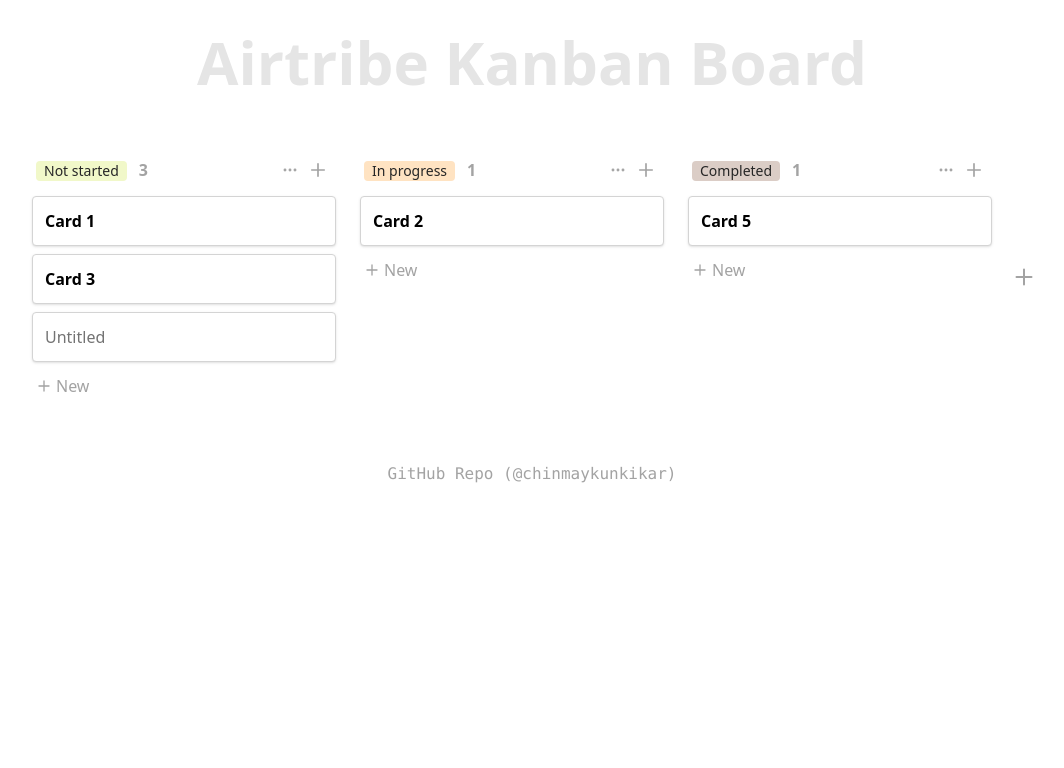
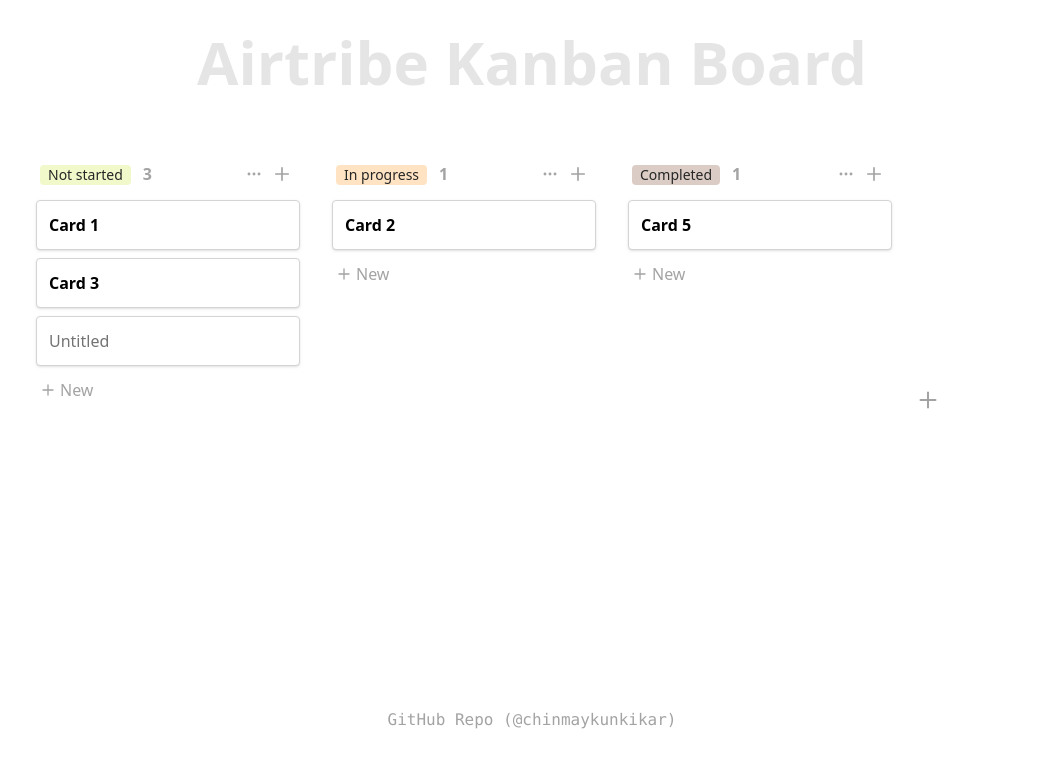
Before and after one commit to chinmaykunkikar/airtribe-kanban, a React (Vite) app: page / in a window 1280 px wide. Shown: the top 768 px of the page, without its empty margins (108-1172 px from the left). Built offline with nearby package versions, Linux system fonts and the light colour scheme.

Commit message:
Things worked on during interview on 231123
- Add  a fix width of statuses.
- Add overflow for statuses.
- Fix dragging. Now we can drop cards under a status to add it to that status.
-  Add dragging hints by changing status colors.

```diff
--- a/src/components/Board.jsx
+++ b/src/components/Board.jsx
@@ -1,11 +1,12 @@
 import { PlusIcon } from "@heroicons/react/24/outline";
-import { useContext } from "react";
+import { useContext, useState } from "react";
 import AppContext from "../contexts/AppContext";
 import DetailsPage from "./Details";
 import Status from "./Status";
 
 export default function Board() {
   const { state, dispatch } = useContext(AppContext);
+  const [droppable, setDroppable] = useState(false);
 
   const selectedTaskId = state.selectedTaskId;
 
@@ -36,14 +37,18 @@ export default function Board() {
         <DetailsPage taskId={selectedTaskId} />
       ) : (
         <>
+          <div className="flex overflow-x-auto">
             {state.statuses.map((status) => (
               <Status
                 key={status.id}
                 id={status.id}
                 name={status.name}
                 color={status.color}
+                droppable={droppable}
+                setDroppable={setDroppable}
               />
             ))}
+          </div>
           <button
             className="rounded px-2 text-neutral-400 hover:bg-neutral-100"
             title="Add a new status"
--- a/src/components/Card.jsx
+++ b/src/components/Card.jsx
@@ -6,8 +6,6 @@ export default function Card({
   title,
   task,
   onDragStart,
-  onDragOver,
-  onDrop,
   onClick,
   isNew,
   onSave,
@@ -23,8 +21,6 @@ export default function Card({
     <div
       draggable={!isNew}
       onDragStart={(e) => onDragStart(e, task)}
-      onDragOver={(e) => onDragOver(e)}
-      onDrop={(e) => onDrop(e, task.status)}
       onClick={() => onClick && onClick(id)}
       className="group relative mb-2 rounded border border-neutral-300 bg-white p-3 shadow hover:cursor-pointer hover:bg-neutral-100"
     >
--- a/src/components/Status.jsx
+++ b/src/components/Status.jsx
@@ -1,10 +1,11 @@
 import { EllipsisHorizontalIcon, PlusIcon } from "@heroicons/react/24/outline";
-import { useContext, useEffect } from "react";
+import { useContext, useEffect, useState } from "react";
 import AppContext from "../contexts/AppContext";
 import Card from "./Card";
 
-export default function Status({ id, name, color }) {
+export default function Status({ id, name, color, droppable, setDroppable }) {
   const { state, dispatch } = useContext(AppContext);
+  const [draggedOver, setDraggedOver] = useState(false);
 
   useEffect(() => {
     dispatch({ type: "SAVE_STATE" });
@@ -14,7 +15,6 @@ export default function Status({ id, name, color }) {
     const existingNewTask = state.tasks.find(
       (task) => task.status === id && task.title === "",
     );
-    console.log(state.tasks);
     if (!existingNewTask) {
       dispatch({
         type: "ADD_TASK",
@@ -31,6 +31,7 @@ export default function Status({ id, name, color }) {
   }
 
   function handleDragStart(e, task) {
+    setDroppable(true);
     e.dataTransfer.setData(
       "text/plain",
       JSON.stringify({ taskId: task.id, status: task.status }),
@@ -39,6 +40,7 @@ export default function Status({ id, name, color }) {
 
   function handleDragOver(e) {
     e.preventDefault();
+    setDraggedOver(true);
   }
 
   function handleDrop(e, targetStatus) {
@@ -48,10 +50,22 @@ export default function Status({ id, name, color }) {
       type: "MOVE_TASK",
       payload: { taskId, targetStatus },
     });
+    setDraggedOver(false);
+    setDroppable(false);
   }
 
   return (
-    <div className="flex-1 p-3">
+    <div
+      className={`m-1 min-h-[32rem] min-w-[18rem] rounded-lg p-3 ${
+        droppable && !draggedOver && "bg-neutral-50"
+      }`}
+      onDrop={(e) => handleDrop(e, id)}
+      onDragOver={handleDragOver}
+      onDragLeave={() => setDraggedOver(false)}
+      style={{
+        backgroundColor: draggedOver ? color : "",
+      }}
+    >
       <div className="mb-2 flex items-center justify-between p-1">
         <div className="flex items-baseline gap-x-3">
           <h2
@@ -97,7 +111,6 @@ export default function Status({ id, name, color }) {
               task={task}
               onDragStart={handleDragStart}
               onDragOver={handleDragOver}
-              onDrop={handleDrop}
               onClick={(taskId) =>
                 dispatch({ type: "SET_SELECTED_TASK", payload: taskId })
               }
@@ -125,7 +138,7 @@ export default function Status({ id, name, color }) {
       <button
         onClick={handleNewTask}
         title="Add new task"
-        className="flex w-full items-center gap-x-1 rounded p-1 text-neutral-400 hover:bg-neutral-100"
+        className="flex w-full select-none items-center gap-x-1 rounded p-1 text-neutral-400 hover:bg-neutral-100"
       >
         <PlusIcon className="h-4 w-4 stroke-2" /> New
       </button>
```
Lines whose indentation alone changed are shown as unchanged.
